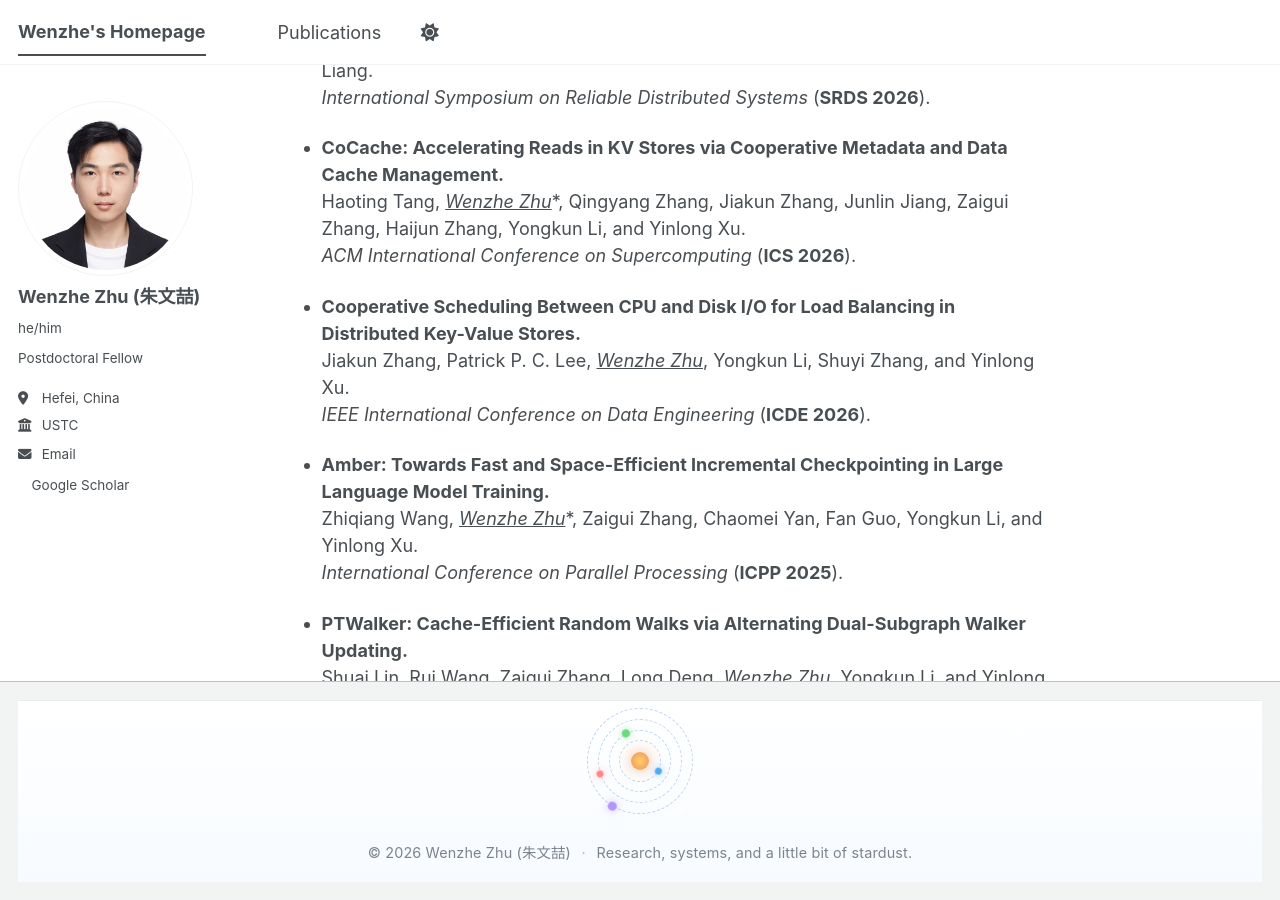
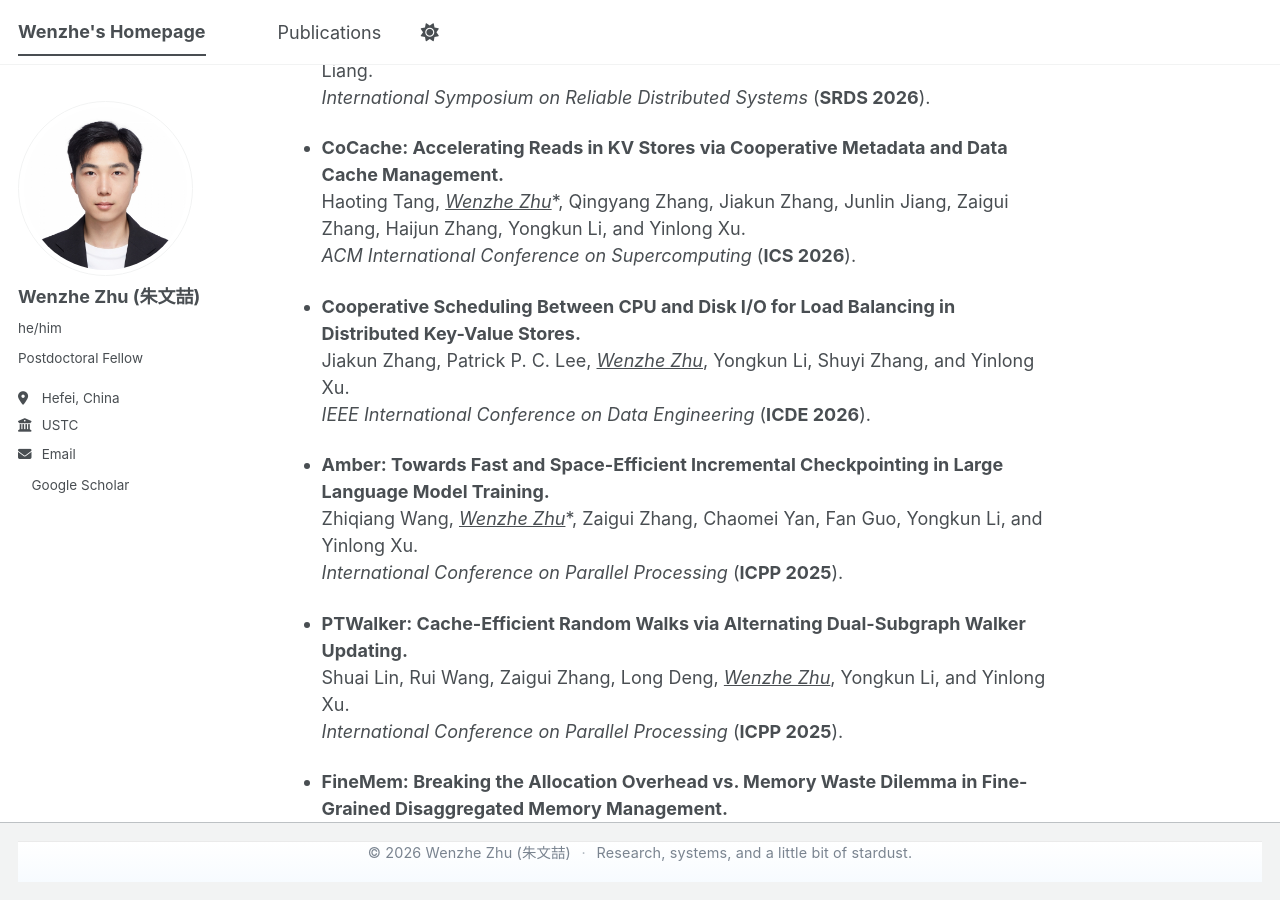
Before and after one commit to wzhzhu/wzhzhu.github.io, a Jekyll site: the page built from _pages/about.md, in a window 1280 px wide and 900 px high, scrolled down 421 px. Built offline with Jekyll 4.4.1, drawn with Linux system fonts in a browser that asks for light colours; a style sheet for code colours, icons or effects is not loaded.

Commit message:
Update footer.html

```diff
--- a/_includes/footer.html
+++ b/_includes/footer.html
@@ -1,28 +1,11 @@
 <footer class="custom-footer">
-  <div class="footer-space">
-    <div class="orbit-system" aria-hidden="true">
-      <div class="sun"></div>
-
-      <div class="orbit-ring orbit-ring-1"></div>
-      <div class="orbit-ring orbit-ring-2"></div>
-      <div class="orbit-ring orbit-ring-3"></div>
-      <div class="orbit-ring orbit-ring-4"></div>
-
-      <div class="planet-orbit planet-orbit-1">
-        <div class="planet planet-1"></div>
-      </div>
-
-      <div class="planet-orbit planet-orbit-2">
-        <div class="planet planet-2"></div>
-      </div>
-
-      <div class="planet-orbit planet-orbit-3">
-        <div class="planet planet-3"></div>
-      </div>
-
-      <div class="planet-orbit planet-orbit-4">
-        <div class="planet planet-4"></div>
-      </div>
+  <div class="footer-inner">
+    <div class="mini-orbit" aria-hidden="true">
+      <span class="mini-sun"></span>
+      <span class="mini-orbit-path mini-orbit-path-1"></span>
+      <span class="mini-orbit-path mini-orbit-path-2"></span>
+      <span class="mini-planet mini-planet-1"></span>
+      <span class="mini-planet mini-planet-2"></span>
     </div>
 
     <div class="footer-text">
```
